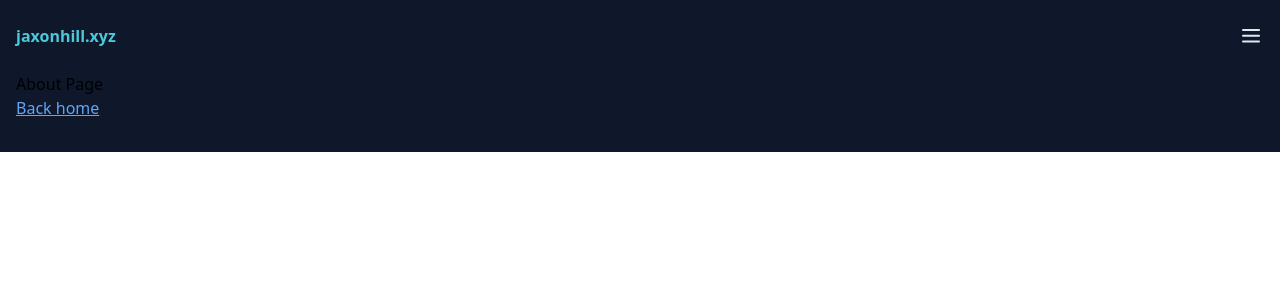
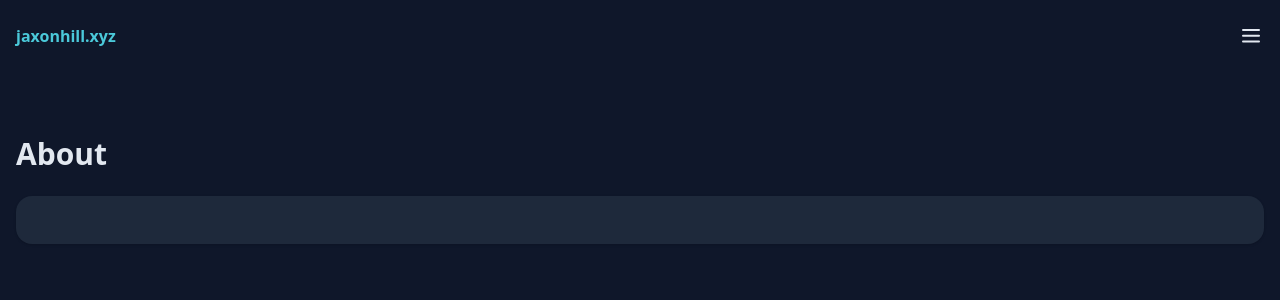
Before and after one commit to jaxonhill/personal-website-v2, a Next.js app: page /about in a window 1280 px wide. Shown: the top 300 px of the page. Built offline with nearby package versions, Linux system fonts and the light colour scheme.

Commit message:
Add about page styling and skeleton

```diff
--- a/pages/_document.tsx
+++ b/pages/_document.tsx
@@ -9,7 +9,11 @@ export default function Document() {
 		<Html lang="en">
 			<Head />
 			<body className={`${isDarkMode && "dark"}`}>
-				<div className={isDarkMode ? "bg-slate-900" : "bg-gray-200"}>
+				<div
+					className={`${
+						isDarkMode ? "bg-slate-900" : "bg-gray-200"
+					} min-h-screen`}
+				>
 					<Main />
 					<NextScript />
 				</div>
--- a/pages/about/index.tsx
+++ b/pages/about/index.tsx
@@ -2,11 +2,13 @@ import Link from "next/link";
 
 export default function AboutPage() {
 	return (
-		<div>
-			<h1>About Page</h1>
-			<Link href={"/"} className="underline text-blue-400">
-				Back home
-			</Link>
+		<div className="flex flex-col mt-16 w-full">
+			<h1 className="text-3xl text-slate-800 font-semibold mb-6 dark:text-slate-200">
+				About
+			</h1>
+			<div className="w-full flex flex-col gap-4">
+				<div className="bg-white p-6 rounded-2xl shadow dark:bg-slate-800"></div>
+			</div>
 		</div>
 	);
 }
```
